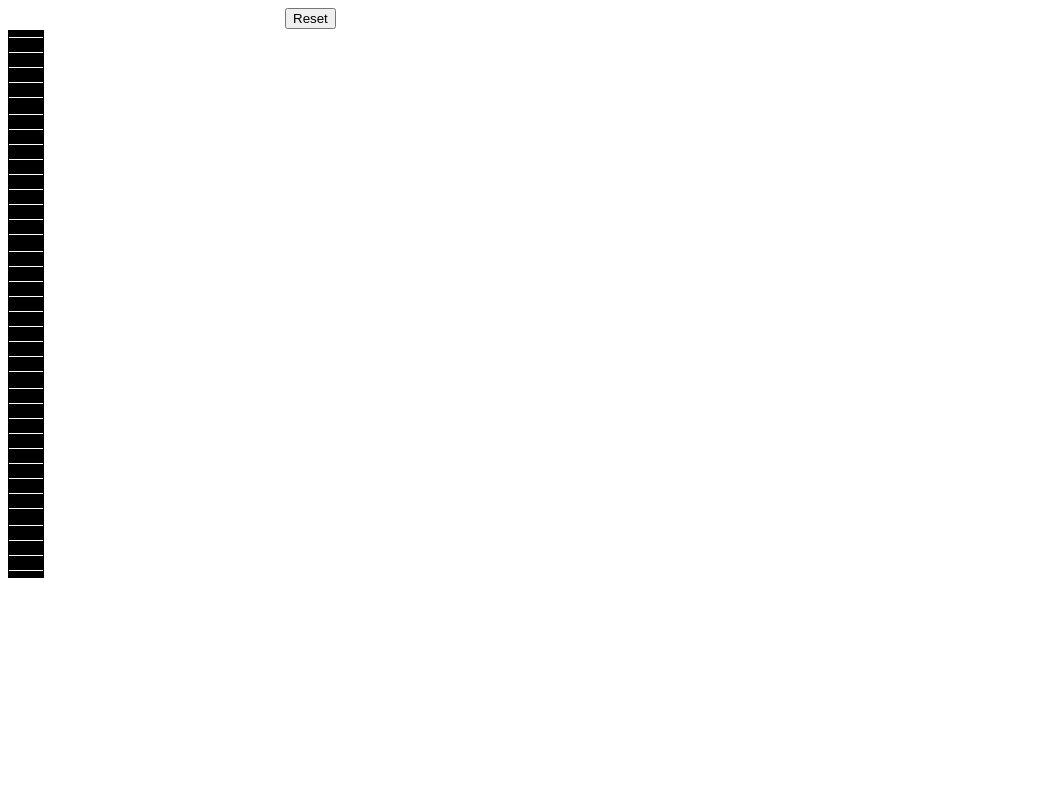
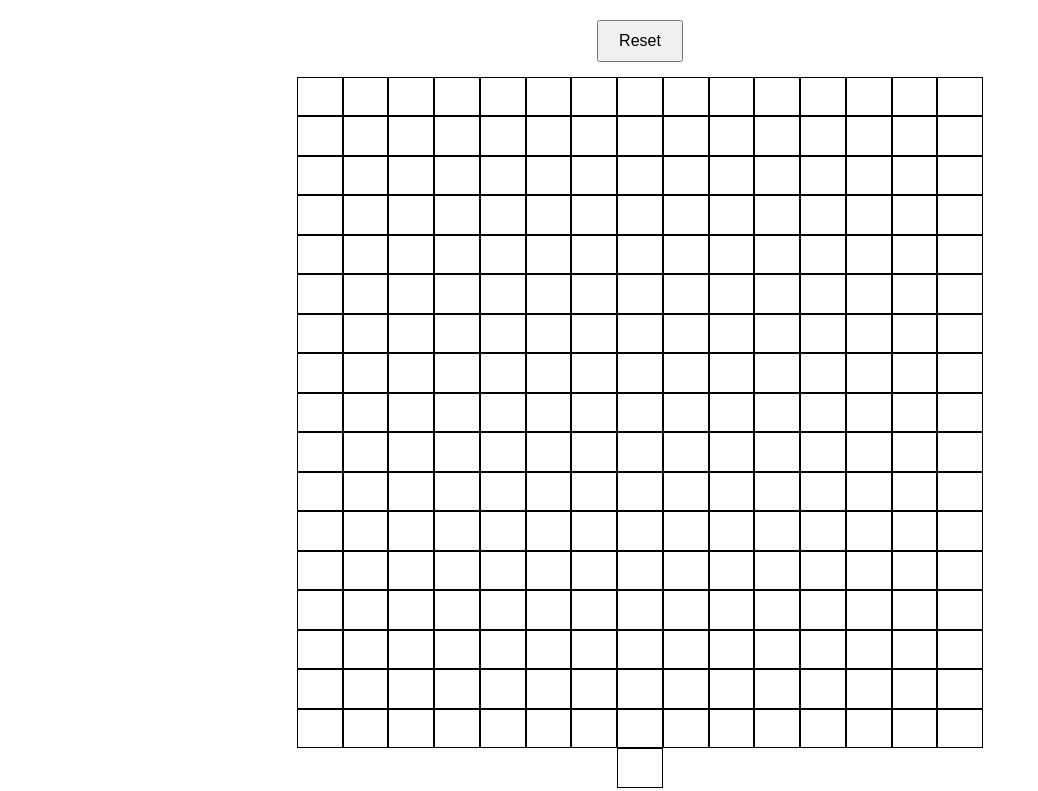
Before and after one commit to JJHH17/etch-a-sketch, a plain HTML site: page index.html in a window 1280 px wide. Shown: the whole page, without its empty margins (0-1038 px from the left). Drawn offline with Linux system fonts and the light colour scheme.

Commit message:
Add further styling to button and container div

```diff
--- a/styles.css
+++ b/styles.css
@@ -1,11 +1,17 @@
 .container {
     display: flex;
-    flex-direction: column;
+    flex-wrap: wrap;
     justify-content: center;
-    width: 550px;
-    height: 550px;
+    align-content: center;
+    width: 700px;
+    height: 600px;
+    margin: 0 auto;
+    padding-top: 50px;
 }
 
 .resetButton {
-    margin-left: 277px;
+    display: block;
+    margin: 20px auto;
+    padding: 10px 20px;
+    font-size: 16px;
 }
```
